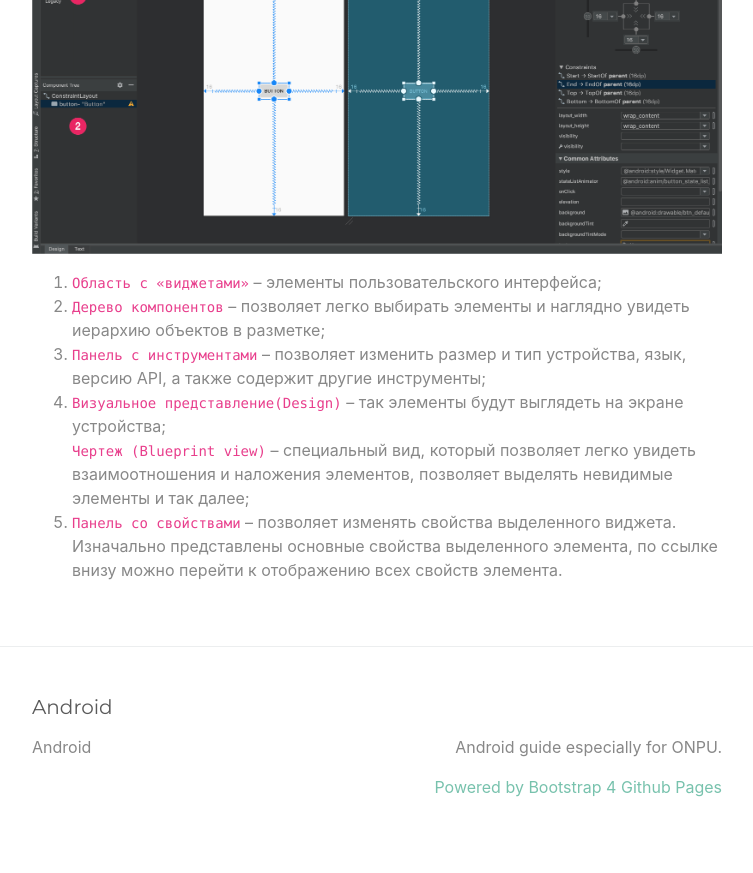
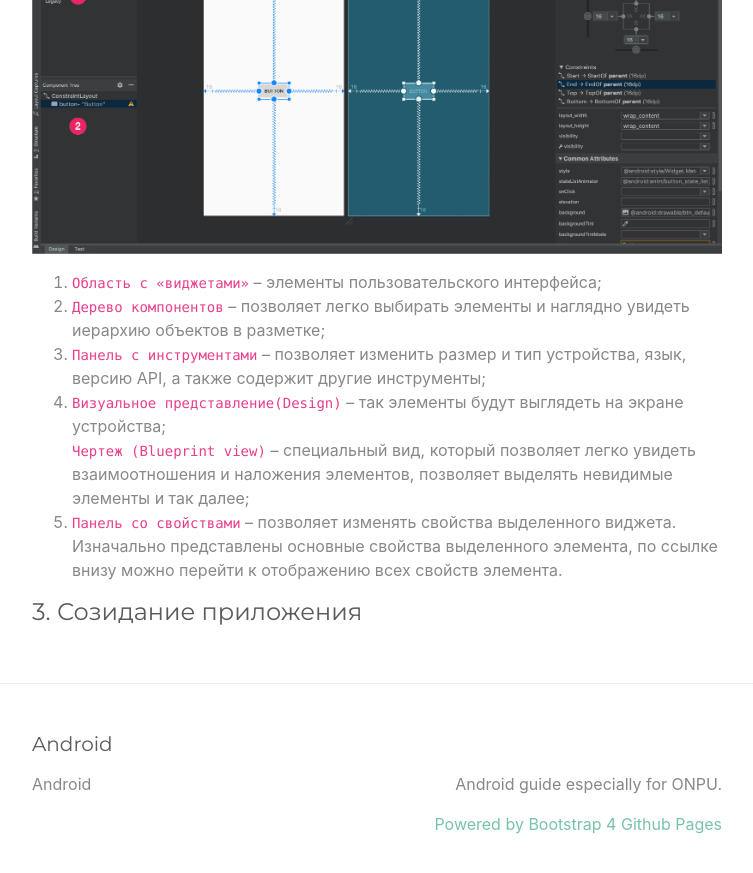
Before and after one commit to fullmeth/fullmeth.github.io, a Jekyll site: the page built from index.md, in a window 1280 px wide and 900 px high, scrolled down 3060 px. Shown: the top 873 px of the window, without its empty margins (263-1016 px from the left). Built offline with Jekyll 4.4.1, drawn with Linux system fonts in a browser that asks for light colours.

Commit message:
Update index.md

```diff
--- a/index.md
+++ b/index.md
@@ -6,6 +6,7 @@ title: Android. Kotlin.
 >placeholder
 
 #### 2. Знакомство со средой разработки
+
 ![Start Screen](res/drawable/start_screen.png)
 
 Открылась среда разработки. Жмем **Start a new Android Studio project.**
@@ -41,3 +42,5 @@ title: Android. Kotlin.
 4. `Визуальное представление(Design)` – так элементы будут выглядеть на экране устройства;
 `Чертеж (Blueprint view)` – специальный вид, который позволяет легко увидеть взаимоотношения и наложения элементов, позволяет выделять невидимые элементы и так далее;
 5. `Панель со свойствами` – позволяет изменять свойства выделенного виджета. Изначально представлены основные свойства выделенного элемента, по ссылке внизу можно перейти к отображению всех свойств элемента.
+
+#### 3. Созидание приложения
```
